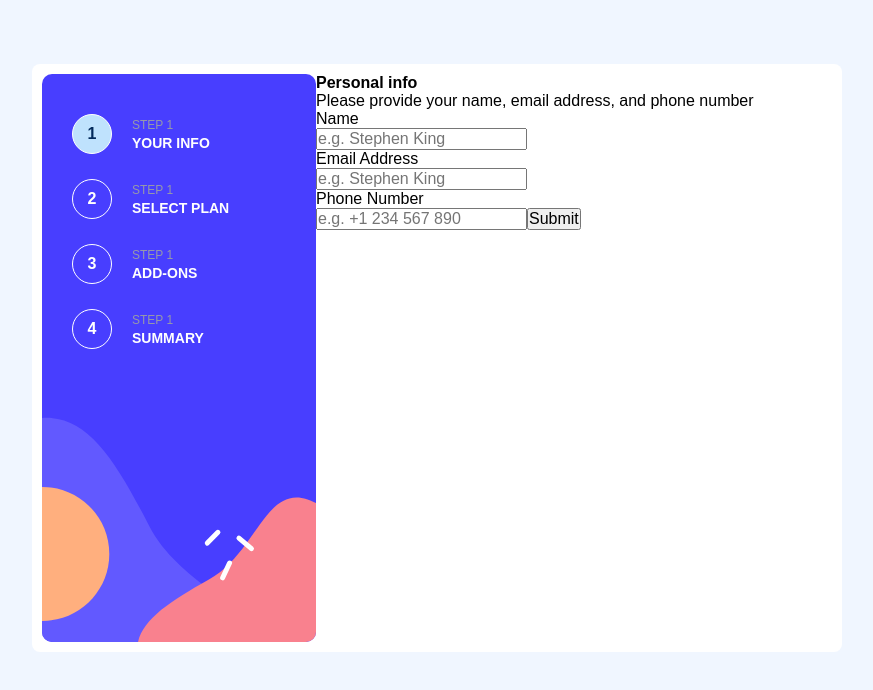
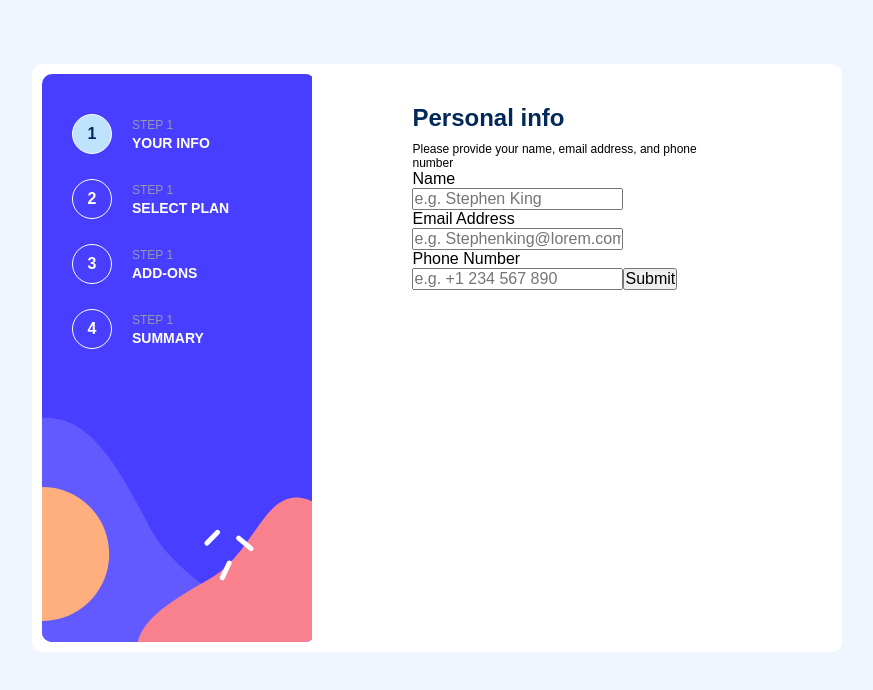
Before and after one commit to lelouch187/multi-step-form, a React (Create React App) app: page / in a window 1280 px wide. Shown: the top 690 px of the page, without its empty margins (203-1076 px from the left). Built offline with nearby package versions, Linux system fonts and the light colour scheme.

Commit message:
add new styles

```diff
--- a/src/components/PageInfo.tsx
+++ b/src/components/PageInfo.tsx
@@ -8,8 +8,8 @@ interface IPageInfo {
 const PageInfo: FC<IPageInfo> = ({ title, subtitle }) => {
   return (
     <>
-      <h2 className="page-one__title">{title}</h2>
-      <p className="page-one__subtitle">{subtitle}</p>
+      <h2 className="page__title">{title}</h2>
+      <p className="page__subtitle">{subtitle}</p>
     </>
   );
 };
--- a/src/features/pageOne/FormOne.tsx
+++ b/src/features/pageOne/FormOne.tsx
@@ -34,7 +34,7 @@ const FormOne: FC = () => {
         <p>Email Address</p>
         <input
           type="email"
-          placeholder="e.g. Stephen King"
+          placeholder="e.g. Stephenking@lorem.com"
           {...register('email', {
             pattern: {
               value: /^\S+@\S+\.\S+$/,
--- a/src/features/pageOne/PageOne.tsx
+++ b/src/features/pageOne/PageOne.tsx
@@ -4,7 +4,7 @@ import FormOne from './FormOne';
 
 const PageOne: FC = () => {
   return (
-    <section className="page-one">
+    <section className="page">
       <PageInfo
         title="Personal info"
         subtitle="Please provide your name, email address, and phone number"
--- a/src/styles/index.scss
+++ b/src/styles/index.scss
@@ -22,6 +22,19 @@
    width: 100%;
    padding: 10px;
    background-color: $White;
-   border-radius: 8px;
+   border-radius: 10px;
    display: flex;
 }
+.page{
+   padding: 30px 100px;
+   &__title{
+      font-size: 24px;
+      font-family: "Ubuntu-Medium", sans-serif;
+      color: $Marine-blue;
+      font-weight: 700;
+      margin-bottom: 10px;
+   }
+   &__subtitle{
+      font-size: 12px;
+   }
+}
```
